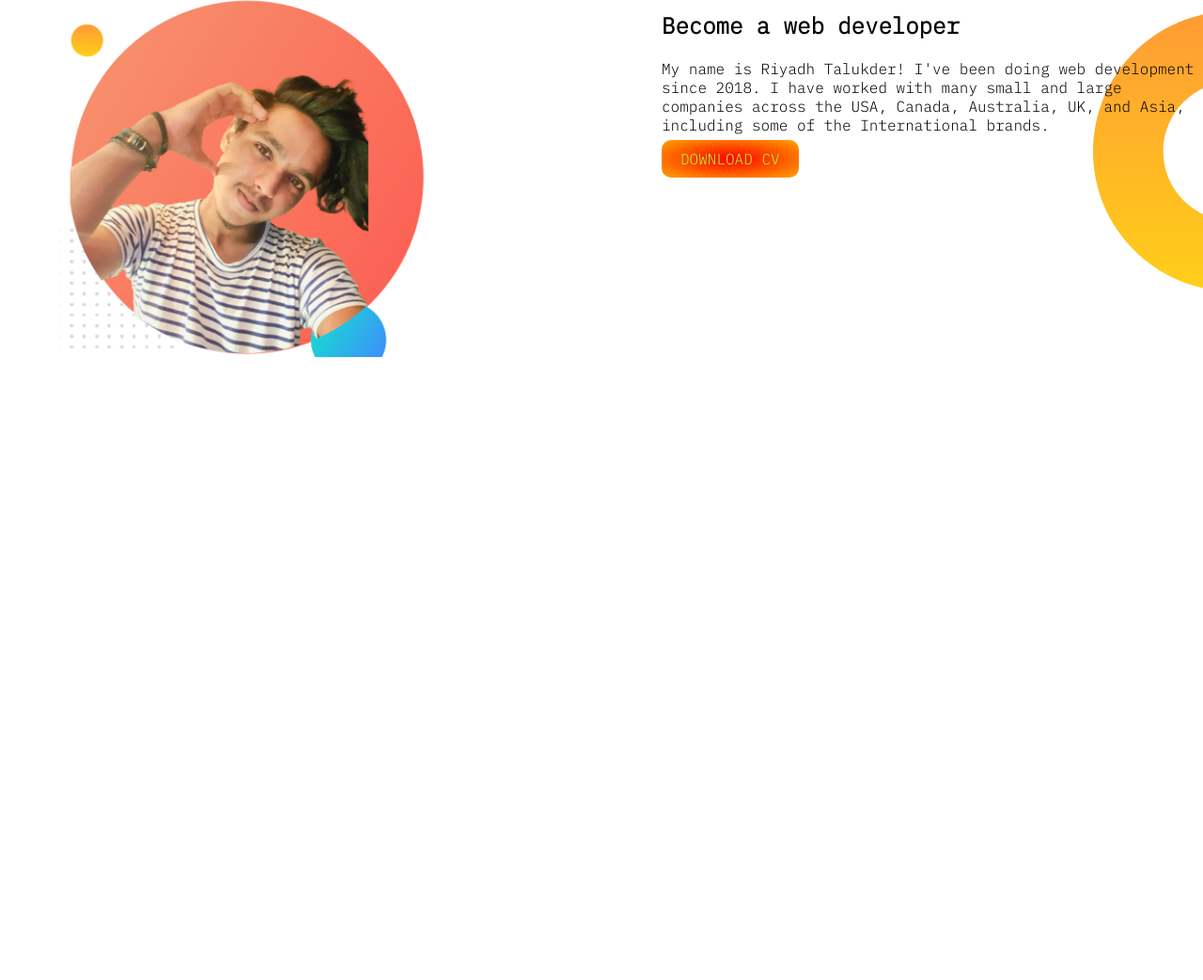
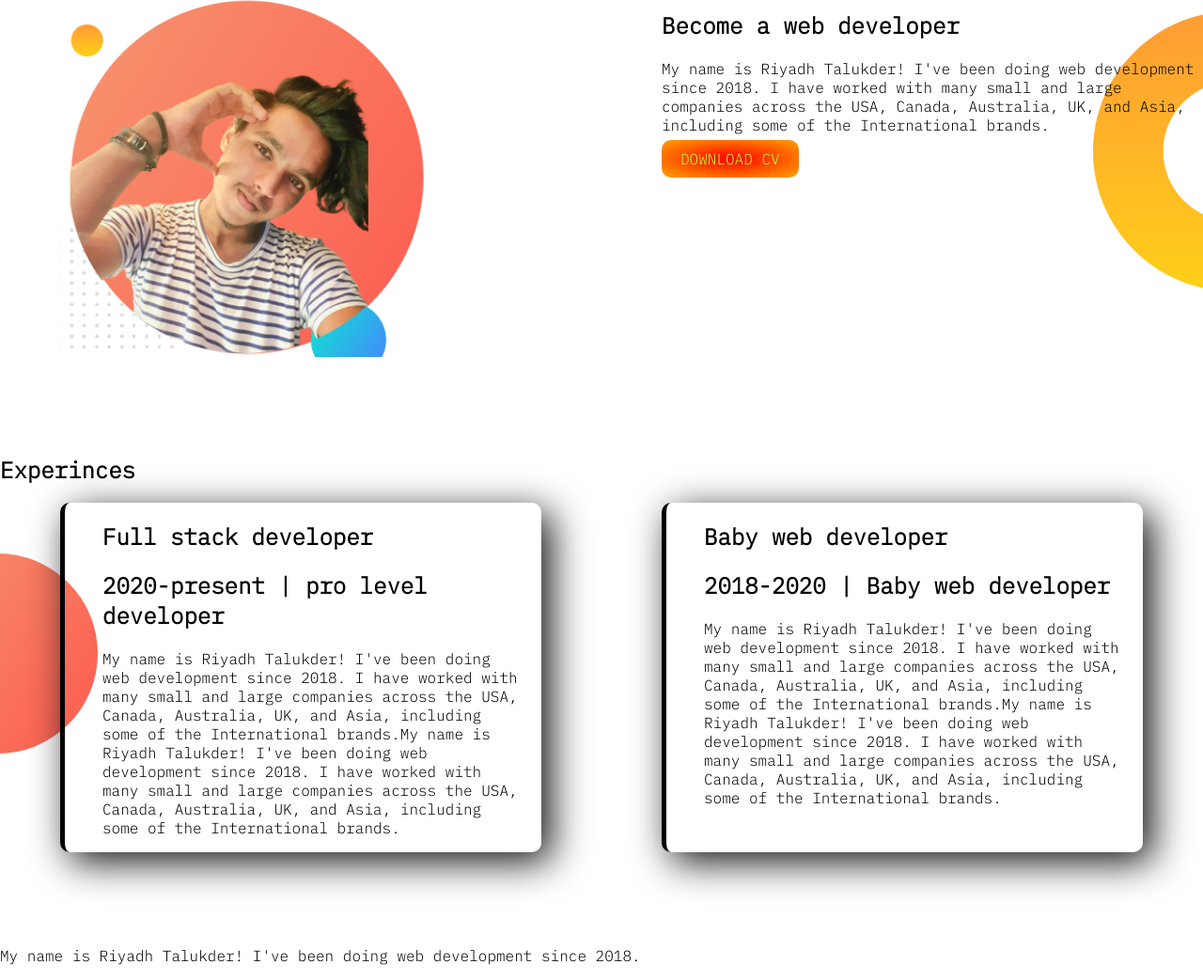
Before and after one commit to RiyadhTalukder/practice, a plain HTML site: page index.html in a window 1280 px wide. Shown: the part 605-1648 px from the top of the page at 94% size. Before the commit the page ends 1089 px from the top, so only its background shows below. Drawn offline with Linux system fonts and the light colour scheme.

Commit message:
complate

```diff
--- a/index.html
+++ b/index.html
@@ -13,7 +13,7 @@
 </head>
 
 <body>
-    <section class="top-banner">
+    <section class="top-banner flexible-container">
         <div class="half-width">
             <h1>Welcome to </h1>
             <h1>Developer <span>world</span></h1>
@@ -28,7 +28,7 @@
 
         </div>
     </section>
-    <section class="dream-big">
+    <section class="dream-big flexible-container">
         <div class="half-width">
             <img src="./my-bg.png" alt="">
         </div>
@@ -40,6 +40,30 @@
 
         </div>
     </section>
+    <section class="experince-area">
+        <h1>Experinces</h1>
+        <div class="flexible-container">
+            <div class="half-width-box">
+                <h1>Full stack developer</h1>
+                <h2>2020-present | pro level developer</h2>
+                <p>My name is Riyadh Talukder! I've been doing web development since 2018. I have worked with many small and large companies across the USA, Canada, Australia, UK, and Asia, including some of the International brands.My name is Riyadh Talukder!
+                    I've been doing web development since 2018. I have worked with many small and large companies across the USA, Canada, Australia, UK, and Asia, including some of the International brands.</p>
+
+            </div>
+            <div class="half-width-box">
+                <h1>Baby web developer</h1>
+                <h2>2018-2020 | Baby web developer </h2>
+                <p>My name is Riyadh Talukder! I've been doing web development since 2018. I have worked with many small and large companies across the USA, Canada, Australia, UK, and Asia, including some of the International brands.My name is Riyadh Talukder!
+                    I've been doing web development since 2018. I have worked with many small and large companies across the USA, Canada, Australia, UK, and Asia, including some of the International brands.</p>
+
+            </div>
+        </div>
+
+
+    </section>
+    <footer id="footer">
+        <p>My name is Riyadh Talukder! I've been doing web development since 2018.</p>
+    </footer>
 
 </body>
 
--- a/style.css
+++ b/style.css
@@ -3,7 +3,7 @@ body {
         margin: 0%;
     }
 
-section {
+    .flexible-container {
         display: flex;
         margin-bottom: 100px;
     }
@@ -37,3 +37,20 @@ section {
         background-repeat: no-repeat;
         background-position: right;
     }
+
+    .half-width-box {
+        width: 40%;
+        margin-left: 5%;
+        margin-right: 5%;
+        padding-left: 40px;
+        padding-right: 20px;
+        box-shadow: 10px 10px 40px rgb(20, 18, 18);
+        border-radius: 10px;
+        border-left: 5px solid;
+    }
+
+    .experince-area {
+        background-image: url(./exp-bg.png);
+        background-repeat: no-repeat;
+        background-position: left;
+    }
```
Lines whose indentation alone changed are shown as unchanged.
